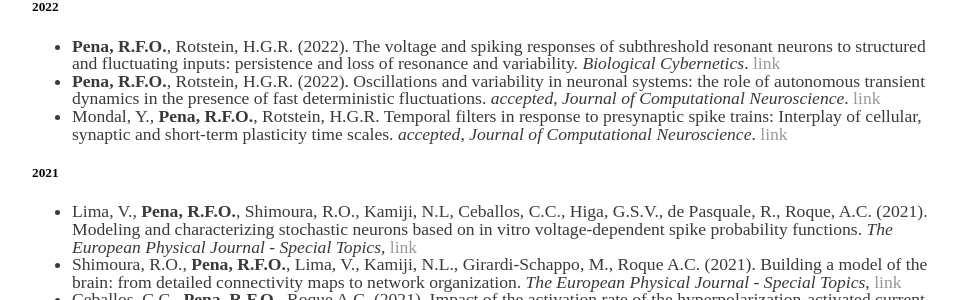
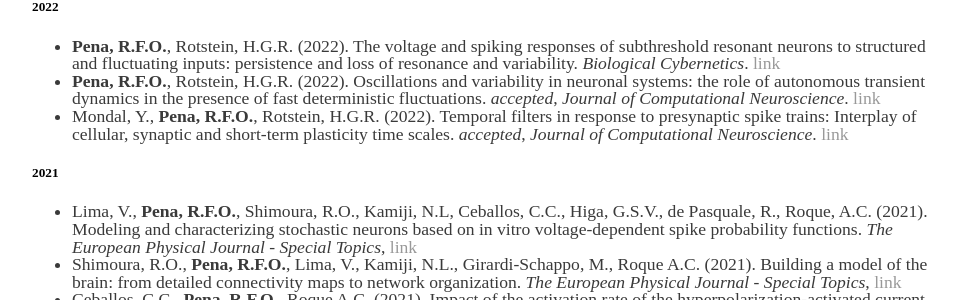
Before and after one commit to pena-rodrigo/oldwebsite, a Jekyll site: the page built from publications/index.html, in a window 1280 px wide. Shown: the part 134-434 px from the top of the page, without its empty margins (160-1118 px from the left). Built offline with Jekyll 4.4.1, drawn with Linux system fonts in a browser that asks for light colours.

Commit message:
update cv jun9

```diff
--- a/cv/index.html
+++ b/cv/index.html
@@ -3,6 +3,6 @@
 title: Rodrigo Pena
 ---
 <div class="blurb">
-				<p>Last update: May 26, 2022 :
+				<p>Last update: Jun 9, 2022 :
 				<a href="curriculo_update.pdf" target="_blank">Download</a></p>
     		</div><!-- /.blurb -->
--- a/publications/index.html
+++ b/publications/index.html
@@ -12,7 +12,7 @@
 					<li> <b>Pena, R.F.O.</b>, Rotstein, H.G.R. (2022). Oscillations and variability in neuronal systems: the role of autonomous transient dynamics in the presence of fast deterministic fluctuations.
 						<i>accepted</i>, <i>Journal of Computational Neuroscience</i>.
 						<a href="https://doi.org/10.1101/2021.06.14.448371">link</a>
-					<li> Mondal, Y., <b>Pena, R.F.O.</b>, Rotstein, H.G.R. Temporal filters in response to presynaptic spike trains: Interplay of cellular, synaptic and short-term plasticity time scales.
+					<li> Mondal, Y., <b>Pena, R.F.O.</b>, Rotstein, H.G.R. (2022). Temporal filters in response to presynaptic spike trains: Interplay of cellular, synaptic and short-term plasticity time scales.
 							<i>accepted</i>, <i>Journal of Computational Neuroscience</i>.
 						<a href="https://doi.org/10.1101/2021.09.16.460719">link</a>
 				</ul>
```
Also changed, not shown: 1 other file.
